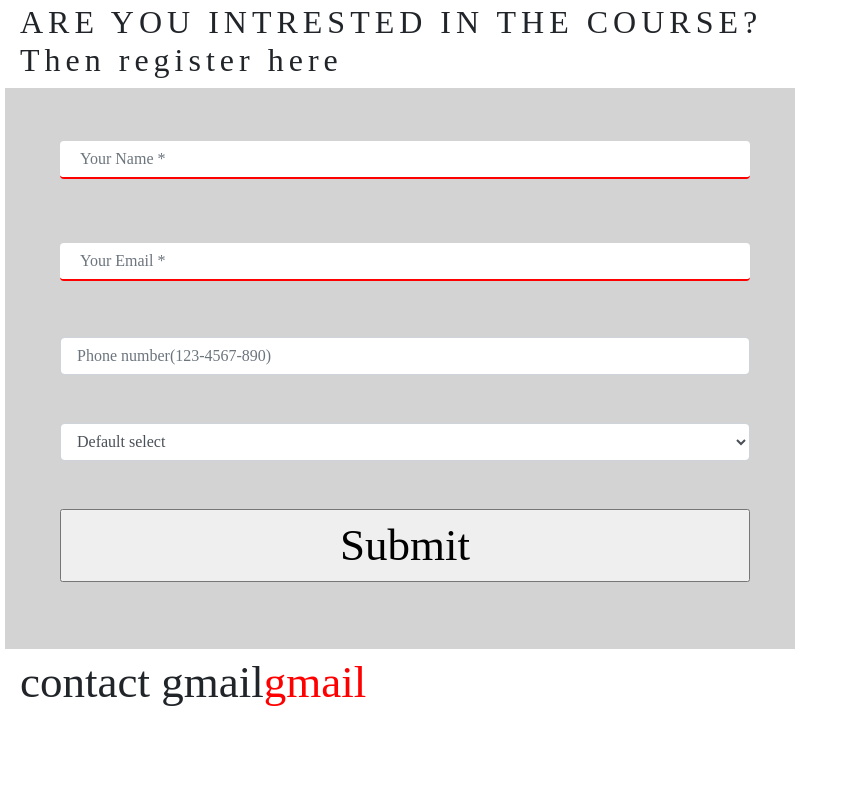
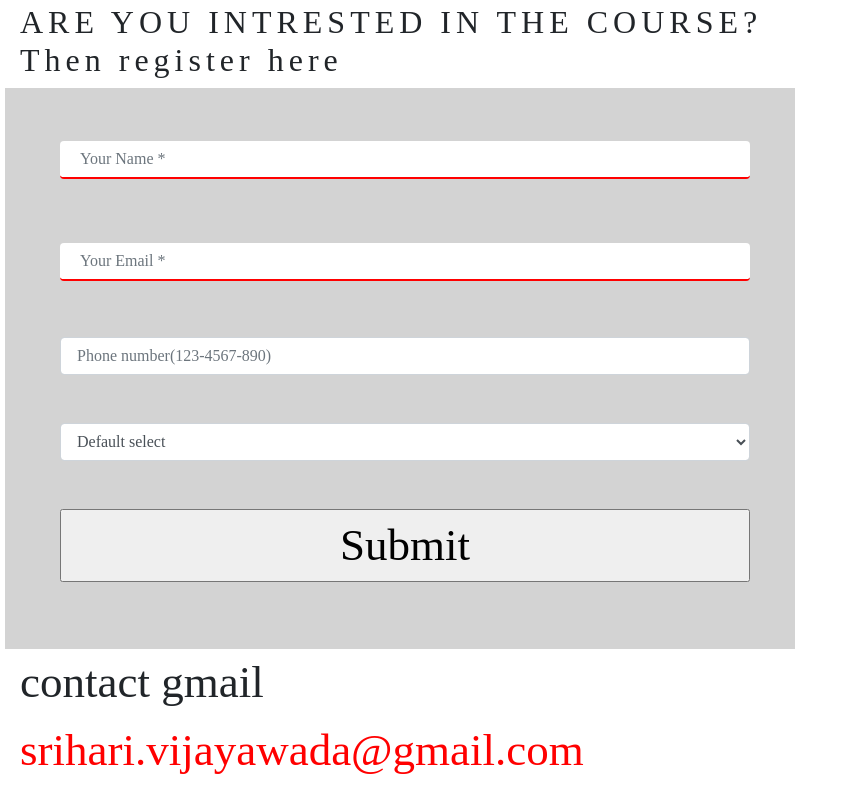
Before and after one commit to sameerg1810/cfamily, a plain HTML site: page CoursesPage7.html in a window 1280 px wide. Shown: the part 3908-4720 px from the top of the page, without its empty margins (0-853 px from the left). Before the commit the page ends 4661 px from the top, so only its background shows below. Drawn offline with nearby package versions, Linux system fonts and the light colour scheme.

Commit message:
Update CoursesPage7.html

```diff
--- a/CoursesPage7.html
+++ b/CoursesPage7.html
@@ -2,7 +2,7 @@
 <html>
 <head>
 <!----TITLE---->
-<title>C-FAMILY::Courses::C</title><link rel="icon" type="image/x-icon" href="Titlel.png">
+<title>C-FAMILY::Courses::SPECIAL PACKAGES</title><link rel="icon" type="image/x-icon" href="Titlel.png">
 <meta charset="UTF-8">
 <link rel="stylesheet" ">
 <link rel="stylesheet" href="https://maxcdn.bootstrapcdn.com/font-awesome/4.5.0/css/font-awesome.min.css">
@@ -483,7 +483,7 @@ function gotowhatsapp() {
 
 </form>
 <a href="https://wa.me/919440030405" class="whatsapp_float" target="_blank" ?text="Hi %20 Iam intrested in C-language"> <i class="fa fa-whatsapp whatsapp-icon"></a></i>
-  <p>contact gmail<a href="https:/" title="p.CSS" target="_blank" class="p-hover-text-green">gmail</a></p>
+  <p>contact gmail<a href="mailto:srihari.vijayawada@gmail.com" title="p.CSS" target="_blank" class="p-hover-text-green"> srihari.vijayawada@gmail.com</a></p>
 </footer>
 
 </body>
```
